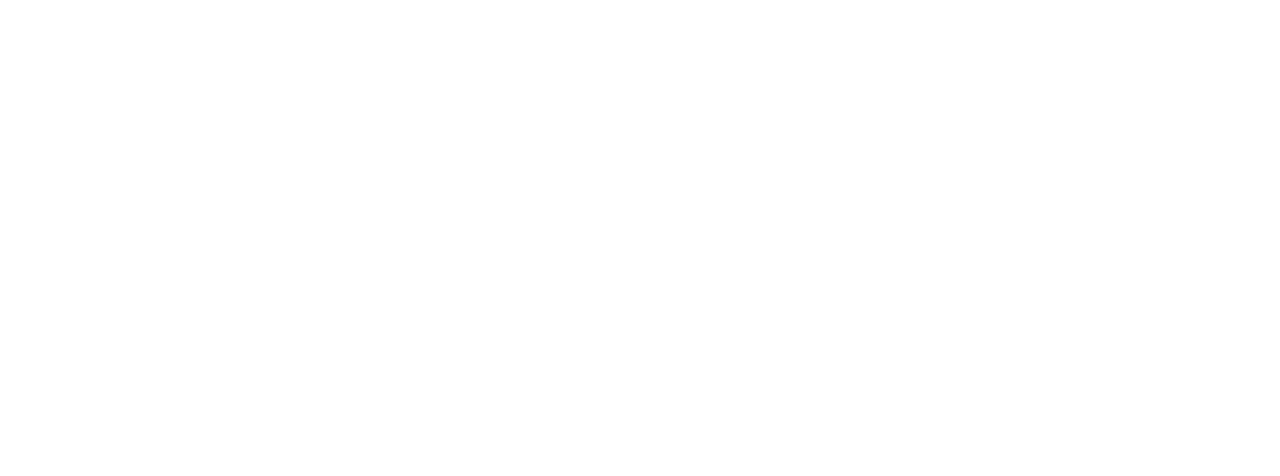
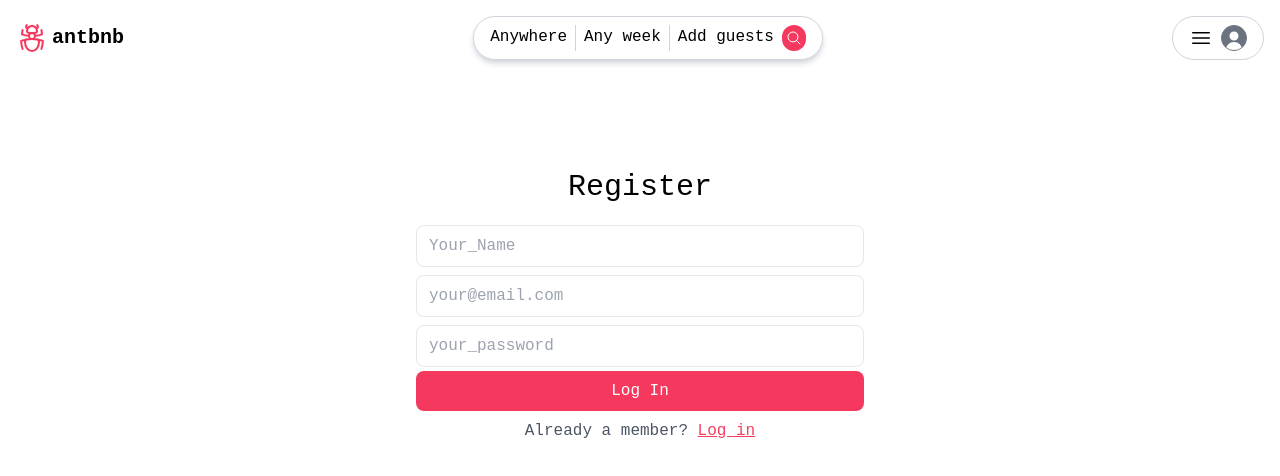
Before and after one commit to SeverusVape/PRGCT-00RBNB1, a React (Vite) app in the folder client/: page /register in a window 1280 px wide. Before the commit this address had no page. Shown: the top 476 px of the page. Built offline with nearby package versions, Linux system fonts and the light colour scheme.

Commit message:
Register page

```diff
--- a/client/src/App.jsx
+++ b/client/src/App.jsx
@@ -1,7 +1,7 @@
 import "./index.css";
 
 import { Routes, Route, BrowserRouter } from "react-router-dom";
-import { LoginPage, HomePage } from "./Pages";
+import { LoginPage, HomePage, RegisterPage } from "./pages";
 import Layout from "./components/Layout";
 
 function App() {
@@ -11,6 +11,7 @@
                 <Route path="/" element={<Layout />}>
                     <Route index element={<HomePage />} />
                     <Route path="/login" element={<LoginPage />} />
+                    <Route path="/register" element={<RegisterPage />} />
                 </Route>
             </Routes>
         </BrowserRouter>
--- /dev/null
+++ b/client/src/Pages/RegisterPage.jsx
@@ -0,0 +1,30 @@
+import React from "react";
+import { Link } from "react-router-dom";
+
+const RegisterPage = () => {
+    return (
+        <div className="mt-4 grow flex items-center justify-around">
+            <div className="mb-60">
+                <h1 className="text-3xl text-center mb-4">Register</h1>
+                <form className="max-w-md mx-auto">
+                    <input type="text" placeholder="Your_Name" required />
+                    <input type="email" placeholder="your@email.com" required />
+                    <input
+                        type="password"
+                        placeholder="your_password"
+                        required
+                    />
+                    <button className="login-btn">Log In</button>
+                    <div className=" text-center py-2 text-gray-600">
+                        Already a member?{" "}
+                        <Link className="underline text-rose-500" to={"/login"}>
+                            Log in
+                        </Link>
+                    </div>
+                </form>
+            </div>
+        </div>
+    );
+};
+
+export default RegisterPage;
--- a/client/src/Pages/index.js
+++ b/client/src/Pages/index.js
@@ -1,4 +1,5 @@
 import LoginPage from "./LoginPage";
 import HomePage from "./HomePage";
+import RegisterPage from "./RegisterPage";
 
-export { LoginPage, HomePage };
+export { LoginPage, HomePage, RegisterPage };
```
